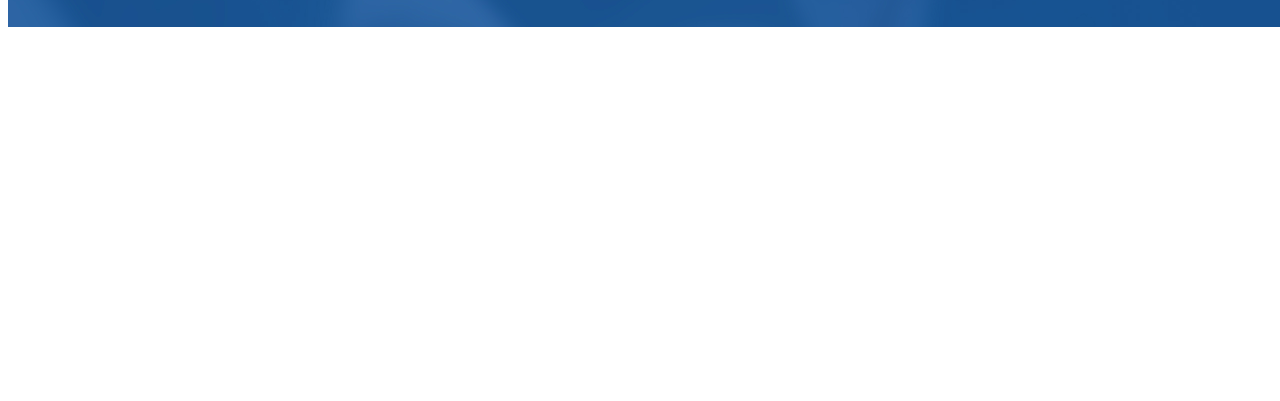
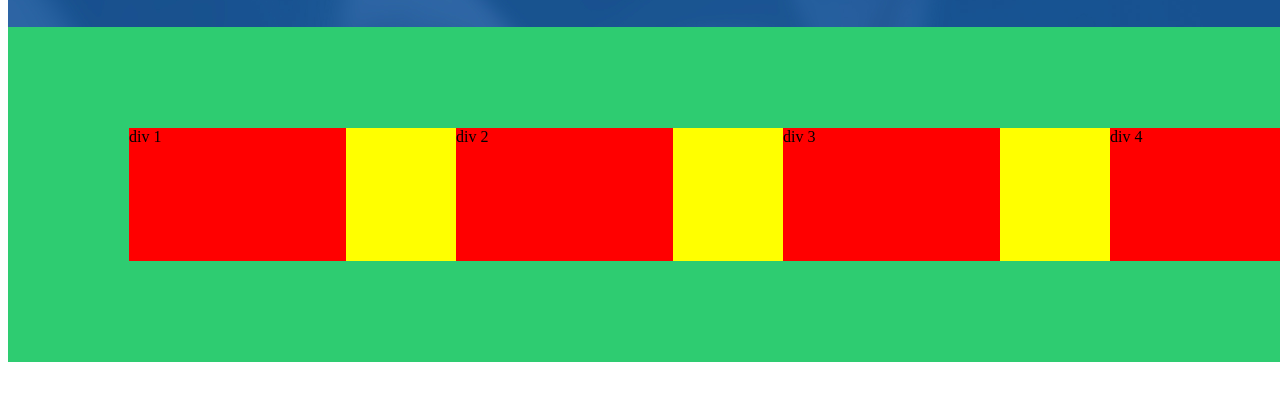
Before and after one commit to lakroune/NL_clinique_V2, a plain HTML site: page about.html in a window 1280 px wide. Shown: the part 111-512 px from the top of the page. Drawn offline with Linux system fonts and the light colour scheme.

Commit message:
j'ai fais une cadtre sur statistique de page about

```diff
--- a/about.html
+++ b/about.html
@@ -10,7 +10,7 @@
 
 <body>
 
-    <div class="box_continer_1">
+    <header class="box_continer_1">
 
         <div class="box_hero">
             <div class="navbar">
@@ -18,7 +18,7 @@
                     <div class="logo">
                         <img src="images/Full Logo White 1.png" alt="">
                     </div>
-                    <div class="item_menu">
+                    <nav class="item_menu">
                         <div class="item">
 
                             <div class="page"><a href="index.html">Home</a></div>
@@ -45,7 +45,7 @@
                             <div class="page"><a href="contact.html">Contact</a></div>
                         </div>
 
-                    </div>
+                    </nav>
                 </div>
                 <div class="div_search">
                     <div class="input_search">
@@ -59,7 +59,26 @@
 
             </div>
         </div>
-    </div>
+    </header>
+    <main>
+        <section class="sponsor">
+            <div>
+                <div class="item">
+                    div 1
+                </div>
+                 <div class="item">
+                    div 2
+                </div>
+                 <div class="item">
+                    div 3
+                </div>
+                 <div class="item margin_zero">
+                    div 4
+                </div>
+            </div>
+        </section>
+
+    </main>
 </body>
 
 </html>
--- a/css/style.css
+++ b/css/style.css
@@ -490,3 +490,28 @@
     left: 150px;
 
 }
+.sponsor{
+    width: 1440px;
+    height: 335px;
+    background-color: #2ECC71;
+}
+.sponsor>div{
+    width: 1199px;
+    height: 133px;
+    background-color:yellow;
+    position: relative;
+    top: 101px;
+    left: 121px;
+    display: flex;
+
+}
+.sponsor>div>.item{
+    width: 217px;
+    height: 133px;
+    background-color:red;
+    margin-right: 110px;
+}
+.sponsor>div>.margin_zero{
+
+    margin-right: 0px;
+}
```
Also changed, not shown: services.html (+4 -4 lines).
